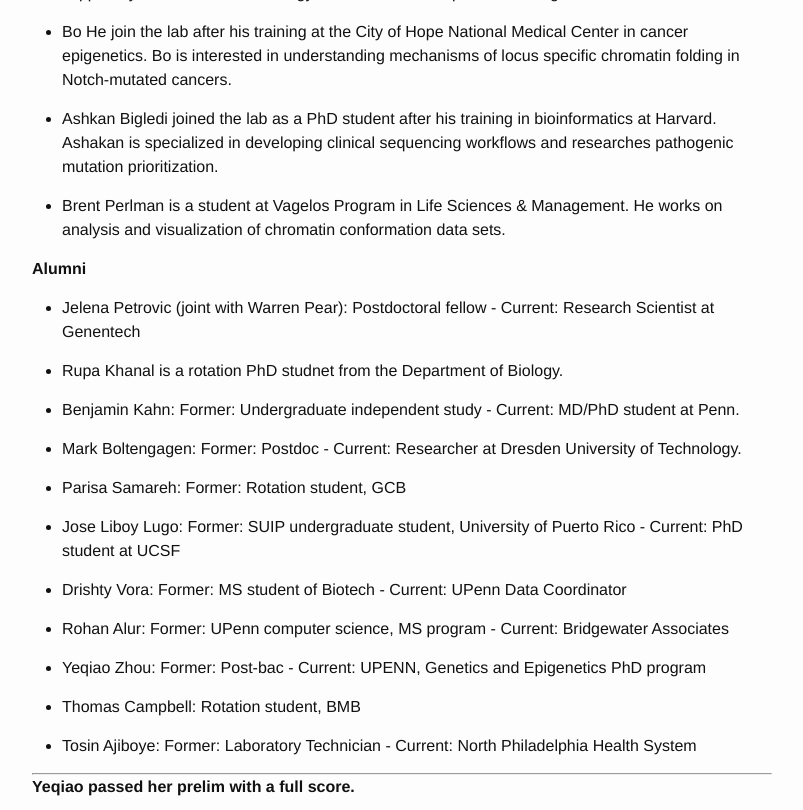
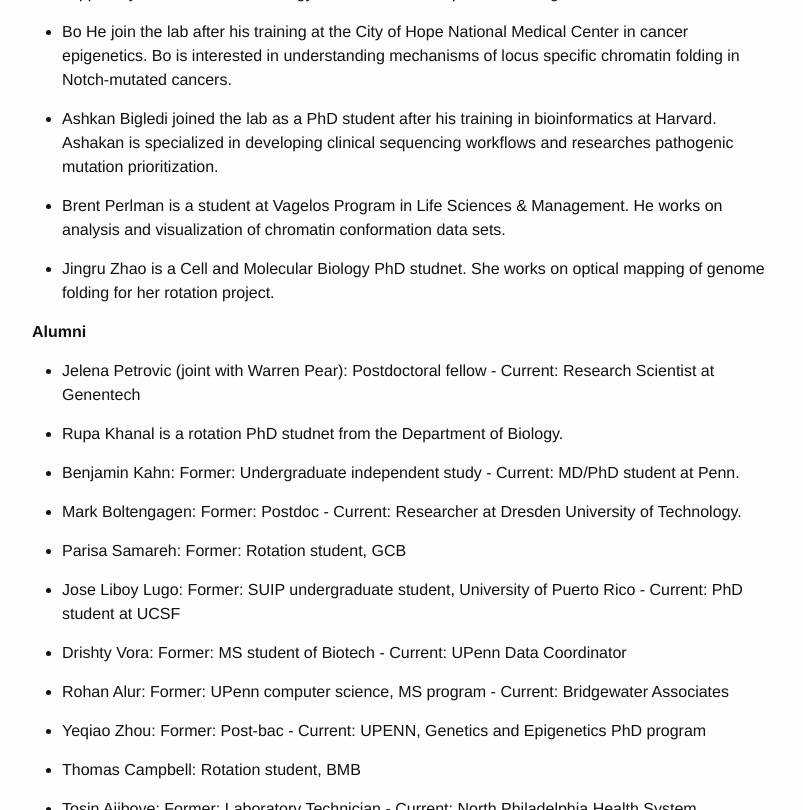
Before and after one commit to faryabib/faryabib.github.io, a Jekyll site: the page built from people.md, in a window 1280 px wide and 900 px high, scrolled down 413 px, cut to the strip 0-810 px from the top of the window. Shown: the whole strip, without its empty margins (238-1041 px from the left). Built offline with Jekyll 4.4.1, drawn with Linux system fonts in a browser that asks for light colours.

Commit message:
Update people.md

```diff
--- a/people.md
+++ b/people.md
@@ -15,6 +15,8 @@ permalink: /people.html
 * Ashkan Bigledi joined the lab as a PhD student after his training in bioinformatics at Harvard. Ashakan is specialized in developing clinical sequencing workflows and researches pathogenic mutation prioritization.
 
 * Brent Perlman is a student at Vagelos Program in Life Sciences & Management. He works on analysis and visualization of chromatin conformation data sets.
+
+* Jingru Zhao is a Cell and Molecular Biology PhD studnet. She works on optical mapping of genome folding for her rotation project.
 
 **Alumni**
 
```
